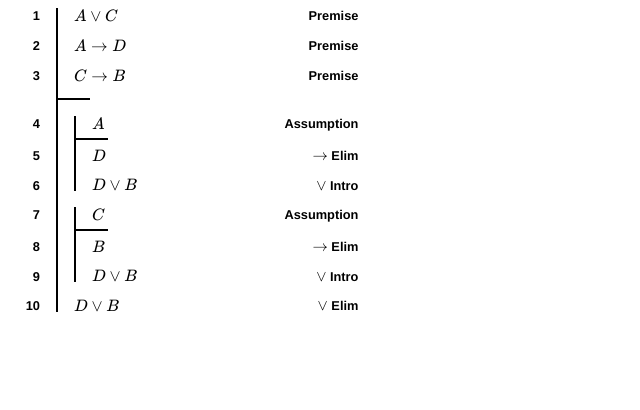
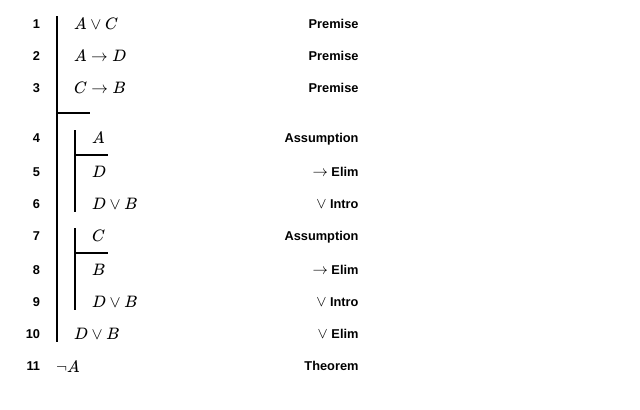
Before and after one commit to wyleyr/fitchtml, a plain HTML site: page mockups/vElim.html in a window 1280 px wide. Shown: the whole page, without its empty margins (0-640 px from the left). Drawn offline with nearby package versions, Linux system fonts and the light colour scheme; some packages are replaced by stand-ins of ours.

Commit message:
mockups/vElim.html: HTML5 doctype; fix selector for assumption lines

```diff
--- a/mockups/vElim.html
+++ b/mockups/vElim.html
@@ -1,6 +1,7 @@
-<!html>
+<!DOCTYPE html>
 <html>
   <head>
+    <meta http-equiv="Content-Type" content="text/html;charset=utf-8" >
   <title>
     My Awesome Proof
   </title>
@@ -13,7 +14,7 @@
     div.proof-lower {}
 
     ol.proof-lines {list-style-type: none; padding-left: 1em;}
-    .proof-upper li:first-child > .proof-line {margin-bottom: 0.5em;}
+    .proof-upper li:last-child > .proof-line {margin-bottom: 0.5em;}
     .proof-lower li:first-child > .proof-line {margin-top: 0.5em;}
 
     p.proof-line {padding: 0; line-height: 1em;}
@@ -137,6 +138,11 @@
 	  </ol>
 	</div>
       </div>
+      <p class="proof line">
+	<span class="line-number">11</span>
+	<span class="formula">\(\neg A\)</span>
+	<span class="justification">Theorem</span>
+      </p>
     </div>
   </body>
 </html>
```
